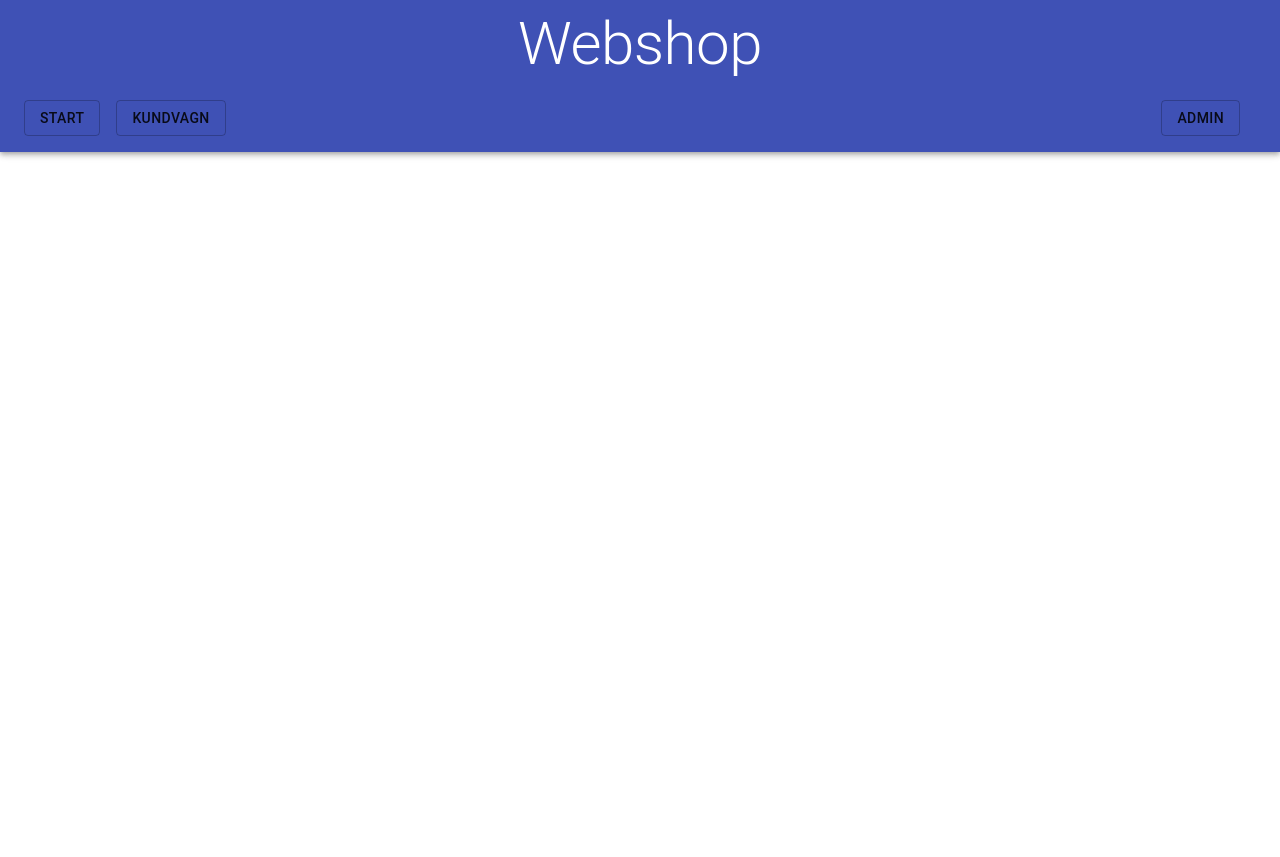
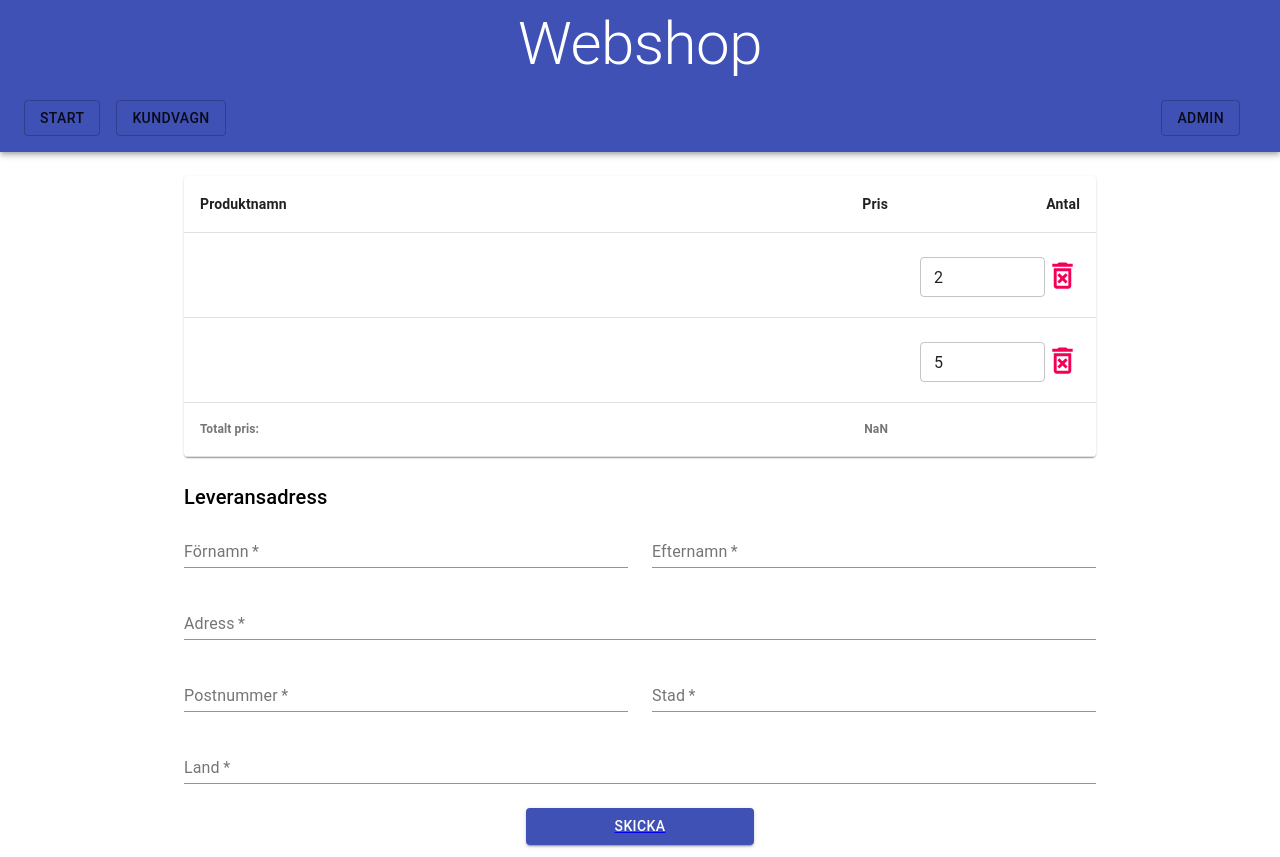
Before and after one commit to 95joaols/webbshop-schoolAssignments-, a React (Create React App) app: page /shoppingcart in a window 1280 px wide. Before the commit the page ends 800 px from the top, so only its background shows below. Built offline with nearby package versions, Linux system fonts and the light colour scheme.

Commit message:
Integrated with main page

```diff
--- a/src/checkoutPage/checkoutPage.tsx
+++ b/src/components/CheckoutPage.tsx
@@ -18,23 +18,12 @@ import Button from "@material-ui/core/Button";
 import DeleteForeverOutlinedIcon from "@material-ui/icons/DeleteForeverOutlined";
 import { useState } from "react";
 import { useEffect } from "react";
+import { Link } from "react-router-dom";
 
 //TODO: Mockdata. Ska bort senare -->
 type ShoppingCartItem = { product: Product; quantity: number };
-const addedproduct: Product = {
-  Id: 1,
-  Name: "shoes",
-  price: 500,
-  description: "blaa",
-  imageUrl: "blaa",
-};
-const addedproduct2: Product = {
-    Id: 2,
-    Name: "gloves",
-    price: 150,
-    description: "blaa",
-    imageUrl: "blaa",
-  };
+const addedproduct: Product = {} as Product;
+const addedproduct2: Product = {} as Product;
 const shoppingCart: ShoppingCartItem[] = [
   {
     product: addedproduct,
@@ -43,7 +32,7 @@ const shoppingCart: ShoppingCartItem[] = [
   {
     product: addedproduct2,
     quantity: 5,
-  }
+  },
 ];
 //
 
@@ -52,7 +41,7 @@ export const CheckoutPage: React.FC = () => {
   let [shoppingCartItems, setShoppingCartItems] = useState<ShoppingCartItem[]>(
     []
   );
-  let [customer, setCustomer] = useState<Customer>({} as Customer)
+  let [customer, setCustomer] = useState<Customer>({} as Customer);
 
   function calculateTotal() {
     let sum: number = 0;
@@ -63,14 +52,16 @@ export const CheckoutPage: React.FC = () => {
   }
 
   function deleteItem(shoppingCartItem: ShoppingCartItem) {
-    const modifiedShoppingCart = shoppingCartItems.filter((item) => item.product.Id !== shoppingCartItem.product.Id);
+    const modifiedShoppingCart = shoppingCartItems.filter(
+      (item) => item.product.id !== shoppingCartItem.product.id
+    );
     setShoppingCartItems(modifiedShoppingCart);
   }
 
   function adjustQuantity(shoppingCartItem: ShoppingCartItem) {
-      if(shoppingCartItem.quantity <= 0) shoppingCartItem.quantity = 1;
+    if (shoppingCartItem.quantity <= 0) shoppingCartItem.quantity = 1;
     const indexToReplace = shoppingCartItems.findIndex(
-      (item) => item.product.Id === shoppingCartItem.product.Id
+      (item) => item.product.id === shoppingCartItem.product.id
     );
     if (indexToReplace >= 0) {
       shoppingCartItems[indexToReplace] = shoppingCartItem;
@@ -78,17 +69,18 @@ export const CheckoutPage: React.FC = () => {
     calculateTotal();
   }
 
-  function updateCustomer(e: React.ChangeEvent<HTMLInputElement | HTMLTextAreaElement>) {
+  function updateCustomer(
+    e: React.ChangeEvent<HTMLInputElement | HTMLTextAreaElement>
+  ) {
     setCustomer({
       ...customer,
-            [e.target.name]: e.target.value
-          })
+      [e.target.name]: e.target.value,
+    });
   }
 
+  //TODO??
   function placeOrder() {
-      console.log(customer)
     setCustomer(customer);
-    console.log(customer)
   }
 
   useEffect(() => {
@@ -97,17 +89,16 @@ export const CheckoutPage: React.FC = () => {
 
   //TODO: Används för att sätta statet initialt. Ska bort när ett riktigt state finns -->
   useEffect(() => {
-      if (shoppingCartItems.length === 0)
-      {
+    if (shoppingCartItems.length === 0) {
       setShoppingCartItems(shoppingCart);
     }
-
   }, [shoppingCartItems]);
   //
 
   const useStyles = makeStyles((theme) => ({
     productTable: {
-      margin: 24,
+      marginTop: 24,
+      marginBottom: 24,
     },
     tableHead: {
       fontWeight: 700,
@@ -115,9 +106,14 @@ export const CheckoutPage: React.FC = () => {
     tableName: {
       width: "100%",
     },
+    buttonCell: {
+      display: "flex",
+      justifyContent: "center",
+    },
     button: {
+      display: "inherit",
+      justifyContent: "inherit",
       width: "50%",
-      alignItems: "center",
     },
     quantityCell: {
       display: "flex",
@@ -133,7 +129,7 @@ export const CheckoutPage: React.FC = () => {
 
   return (
     <div>
-      <div className={classes.productTable}>
+      <Container maxWidth="md" className={classes.productTable}>
         <TableContainer component={Paper}>
           <Table>
             <TableHead>
@@ -163,9 +159,9 @@ export const CheckoutPage: React.FC = () => {
             </TableHead>
             <TableBody>
               {shoppingCartItems.map((item) => (
-                <TableRow key={item.product.Name}>
+                <TableRow key={item.product.name}>
                   <TableCell component="th" scope="row">
-                    {item.product.Name}
+                    {item.product.name}
                   </TableCell>
                   <TableCell style={{ width: 160 }} align="right">
                     {item.product.price}
@@ -216,7 +212,7 @@ export const CheckoutPage: React.FC = () => {
             </TableFooter>
           </Table>
         </TableContainer>
-      </div>
+      </Container>
 
       <Container maxWidth="md">
         <Typography variant="h6" gutterBottom>
@@ -295,7 +291,8 @@ export const CheckoutPage: React.FC = () => {
               autoComplete="shipping country"
             />
           </Grid>
-          <Grid item xs={12}>
+          <Grid item xs={12} className={classes.buttonCell}>
+            <Link to="/summary" className={classes.button}>
               <Button
                 className={classes.button}
                 variant="contained"
@@ -304,6 +301,7 @@ export const CheckoutPage: React.FC = () => {
               >
                 Skicka
               </Button>
+            </Link>
           </Grid>
         </Grid>
       </Container>
--- a/src/components/Layout.tsx
+++ b/src/components/Layout.tsx
@@ -1,6 +1,7 @@
 import { FC } from "react";
 import { Switch, Route } from "react-router-dom";
 import HomePage from "../page/homePage/HomePage";
+import { CheckoutPage } from "./CheckoutPage";
 import { Menu } from "./Menu";
 
 export const Layout: FC = () => {
@@ -9,6 +10,7 @@ export const Layout: FC = () => {
       <Menu />
       <Switch>
         <Route exact path="/" component={HomePage} />
+        <Route path="/shoppingcart" component={CheckoutPage} />
       </Switch>
     </>
   );
--- a/src/components/Menu.tsx
+++ b/src/components/Menu.tsx
@@ -7,7 +7,9 @@ import { makeStyles } from "@material-ui/core/styles";
 // import MenuIcon from "@material-ui/icons/Menu";
 // import SearchIcon from "@material-ui/icons/Search";
 // import MoreIcon from "@material-ui/icons/MoreVert";
-import Button from '@material-ui/core/Button';
+import Button from "@material-ui/core/Button";
+import { CheckoutPage } from "./CheckoutPage";
+import { Link } from "react-router-dom";
 
 export const Menu: React.FC = () => {
   const useStyles = makeStyles((theme) => ({
@@ -21,17 +23,16 @@ export const Menu: React.FC = () => {
       minHeight: 128,
       paddingTop: theme.spacing(1),
       paddingBottom: theme.spacing(2),
-      flexDirection: "column"
+      flexDirection: "column",
     },
-    title: {
-    },
+    title: {},
     buttoncontainer: {
       width: "100%",
       display: "flex",
       flexGrow: 1,
       justifyContent: "space-between",
-      alignItems: "flex-end"
-    }
+      alignItems: "flex-end",
+    },
   }));
 
   const classes = useStyles();
@@ -45,12 +46,16 @@ export const Menu: React.FC = () => {
           </Typography>
           <div className={classes.buttoncontainer}>
             <div>
+              <Link to="/">
                 <Button className={classes.button} variant="outlined">
                   Start
                 </Button>
+              </Link>
+              <Link to="/shoppingcart">
                 <Button className={classes.button} variant="outlined">
                   Kundvagn
                 </Button>
+              </Link>
             </div>
             <div>
               <Button className={classes.button} variant="outlined">
```
Also changed, not shown: 1 other file (tests, documents, lock files or other folders). Lines whose indentation alone changed are shown as unchanged.
